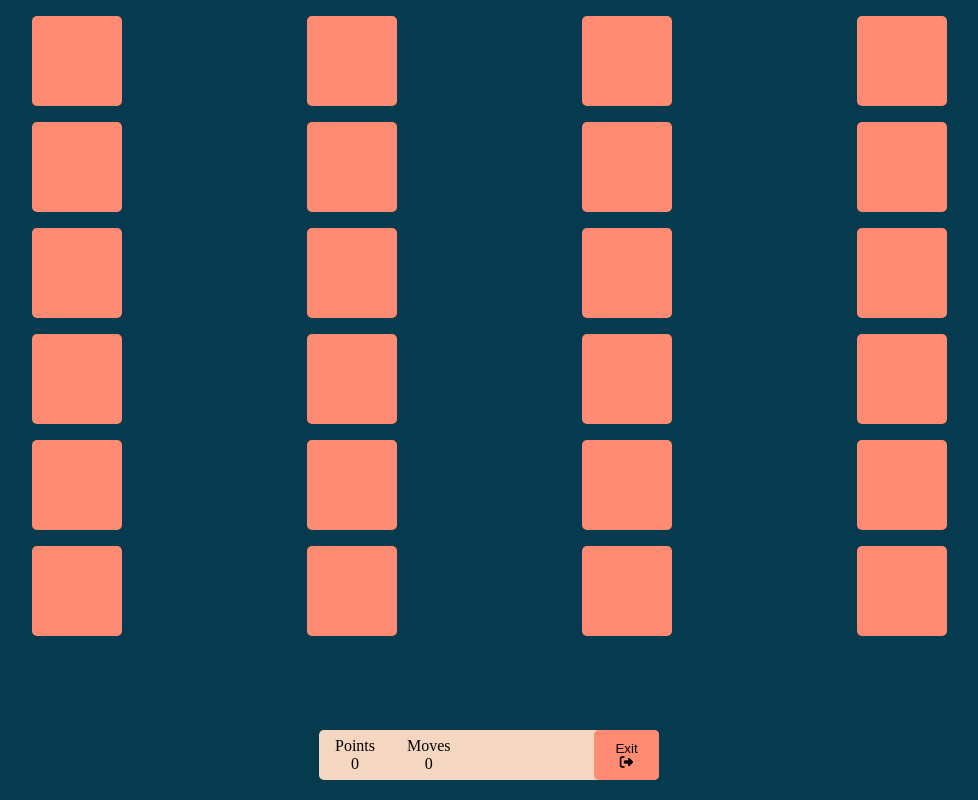
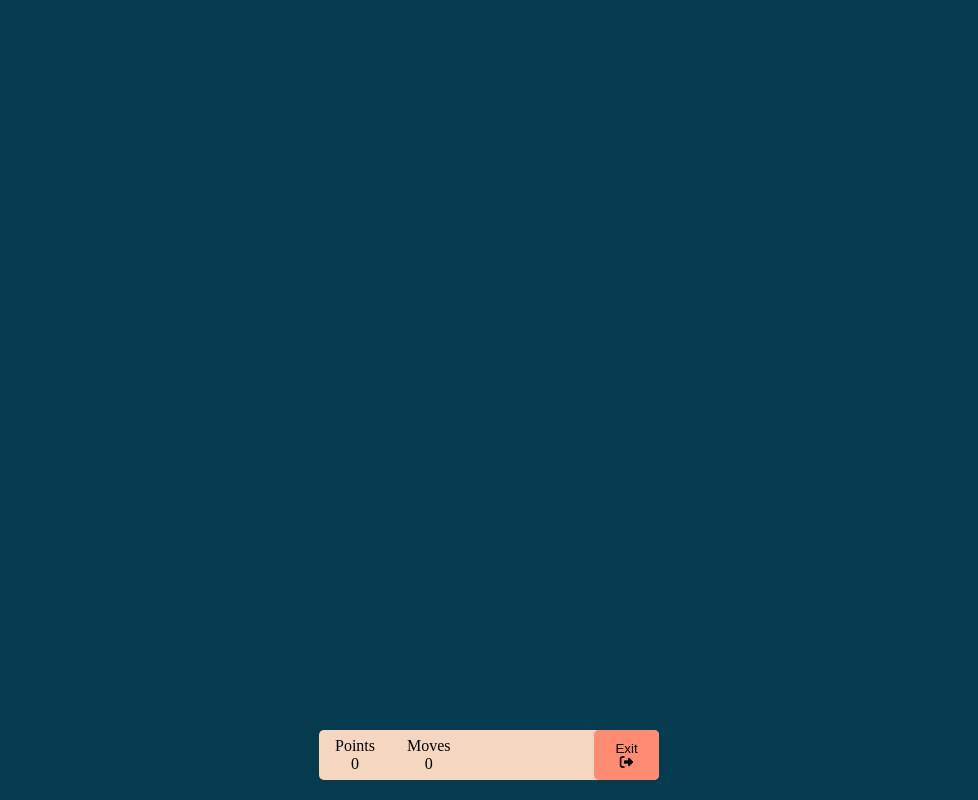
Before and after one commit to danielkasperczyk/memory-game, a plain HTML site: page index.html in a window 1280 px wide. Shown: the whole page, without its empty margins (151-1129 px from the left). Drawn offline with Linux system fonts and the light colour scheme.

Commit message:
modified

```diff
--- a/index.html
+++ b/index.html
@@ -61,105 +61,8 @@
         </div>
     </div>
     <!---->
-    <div class="game">
-        <div class="game__cards">
-            <div class="card">
-                <div class="card__face card__face-front"></div>
-                <div class="card__face card__face-back"><i class="fas fa-cat"></i></div>
-            </div>
-            <div class="card">
-                <div class="card__face card__face-front"></div>
-                <div class="card__face card__face-back"><i class="fas fa-cat"></i></div>
-            </div>
-            <div class="card">
-                <div class="card__face card__face-front"></div>
-                <div class="card__face card__face-back"><i class="fas fa-cat"></i></div>
-            </div>
-            <div class="card">
-                <div class="card__face card__face-front"></div>
-                <div class="card__face card__face-back"><i class="fas fa-cat"></i></div>
-            </div>
-            <div class="card">
-                <div class="card__face card__face-front"></div>
-                <div class="card__face card__face-back"><i class="fas fa-cat"></i></div>
-            </div>
-            <div class="card">
-                <div class="card__face card__face-front"></div>
-                <div class="card__face card__face-back"><i class="fas fa-cat"></i></div>
-            </div>
-            <div class="card">
-                <div class="card__face card__face-front"></div>
-                <div class="card__face card__face-back"><i class="fas fa-cat"></i></div>
-            </div>
-            <div class="card">
-                <div class="card__face card__face-front"></div>
-                <div class="card__face card__face-back"><i class="fas fa-cat"></i></div>
-            </div>
-            <div class="card">
-                <div class="card__face card__face-front"></div>
-                <div class="card__face card__face-back"><i class="fas fa-cat"></i></div>
-            </div>
-            <div class="card">
-                <div class="card__face card__face-front"></div>
-                <div class="card__face card__face-back"><i class="fas fa-cat"></i></div>
-            </div>
-            <div class="card">
-                <div class="card__face card__face-front"></div>
-                <div class="card__face card__face-back"><i class="fas fa-cat"></i></div>
-            </div>
-            <div class="card">
-                <div class="card__face card__face-front"></div>
-                <div class="card__face card__face-back"><i class="fas fa-cat"></i></div>
-            </div>
-            <div class="card">
-                <div class="card__face card__face-front"></div>
-                <div class="card__face card__face-back"><i class="fas fa-cat"></i></div>
-            </div>
-            <div class="card">
-                <div class="card__face card__face-front"></div>
-                <div class="card__face card__face-back"><i class="fas fa-cat"></i></div>
-            </div>
-            <div class="card">
-                <div class="card__face card__face-front"></div>
-                <div class="card__face card__face-back"><i class="fas fa-cat"></i></div>
-            </div>
-            <div class="card">
-                <div class="card__face card__face-front"></div>
-                <div class="card__face card__face-back"><i class="fas fa-cat"></i></div>
-            </div>
-            <div class="card">
-                <div class="card__face card__face-front"></div>
-                <div class="card__face card__face-back"><i class="fas fa-cat"></i></div>
-            </div>
-            <div class="card">
-                <div class="card__face card__face-front"></div>
-                <div class="card__face card__face-back"><i class="fas fa-cat"></i></div>
-            </div>
-            <div class="card">
-                <div class="card__face card__face-front"></div>
-                <div class="card__face card__face-back"><i class="fas fa-cat"></i></div>
-            </div>
-            <div class="card">
-                <div class="card__face card__face-front"></div>
-                <div class="card__face card__face-back"><i class="fas fa-cat"></i></div>
-            </div>
-            <div class="card">
-                <div class="card__face card__face-front"></div>
-                <div class="card__face card__face-back"><i class="fas fa-cat"></i></div>
-            </div>
-            <div class="card">
-                <div class="card__face card__face-front"></div>
-                <div class="card__face card__face-back"><i class="fas fa-cat"></i></div>
-            </div>
-            <div class="card">
-                <div class="card__face card__face-front"></div>
-                <div class="card__face card__face-back"><i class="fas fa-cat"></i></div>
-            </div>
-            <div class="card">
-                <div class="card__face card__face-front"></div>
-                <div class="card__face card__face-back"><i class="fas fa-cat"></i></div>
-            </div>
-        </div>
+    <div class="game ">
+        <div class="game__cards"></div>
         <div class="panel">
             <div class="panel__points">
                 <div class="panel__points-box">
```
